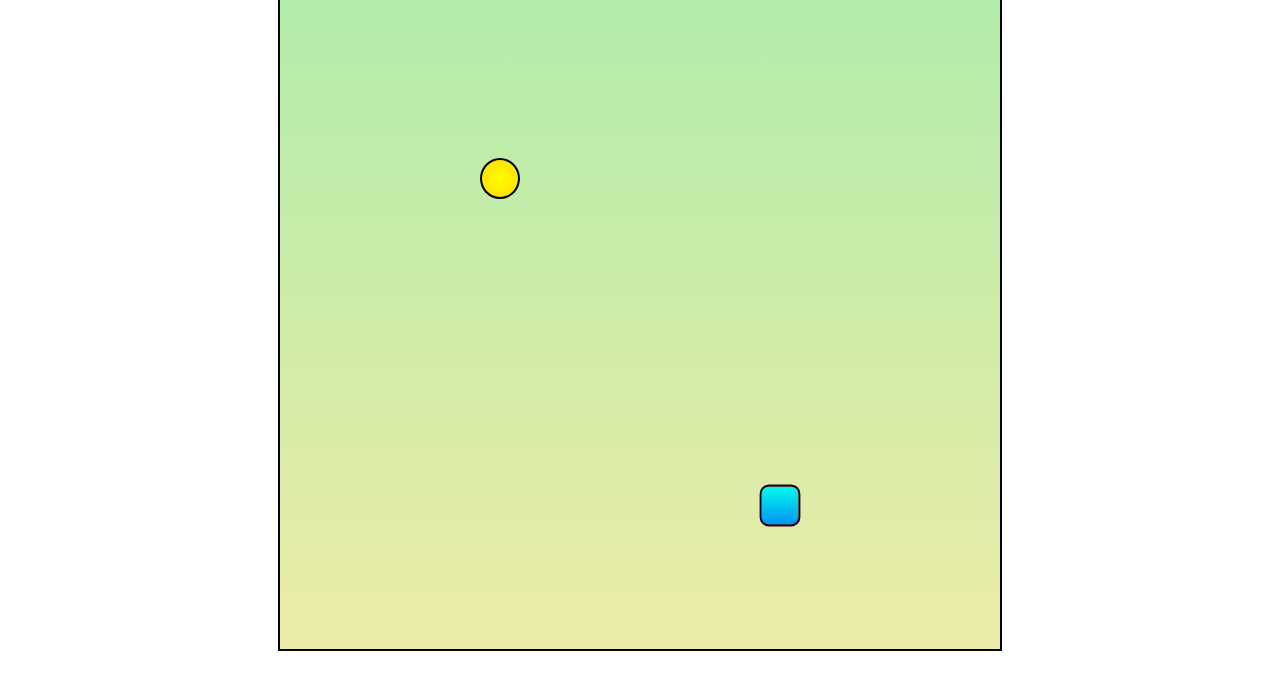
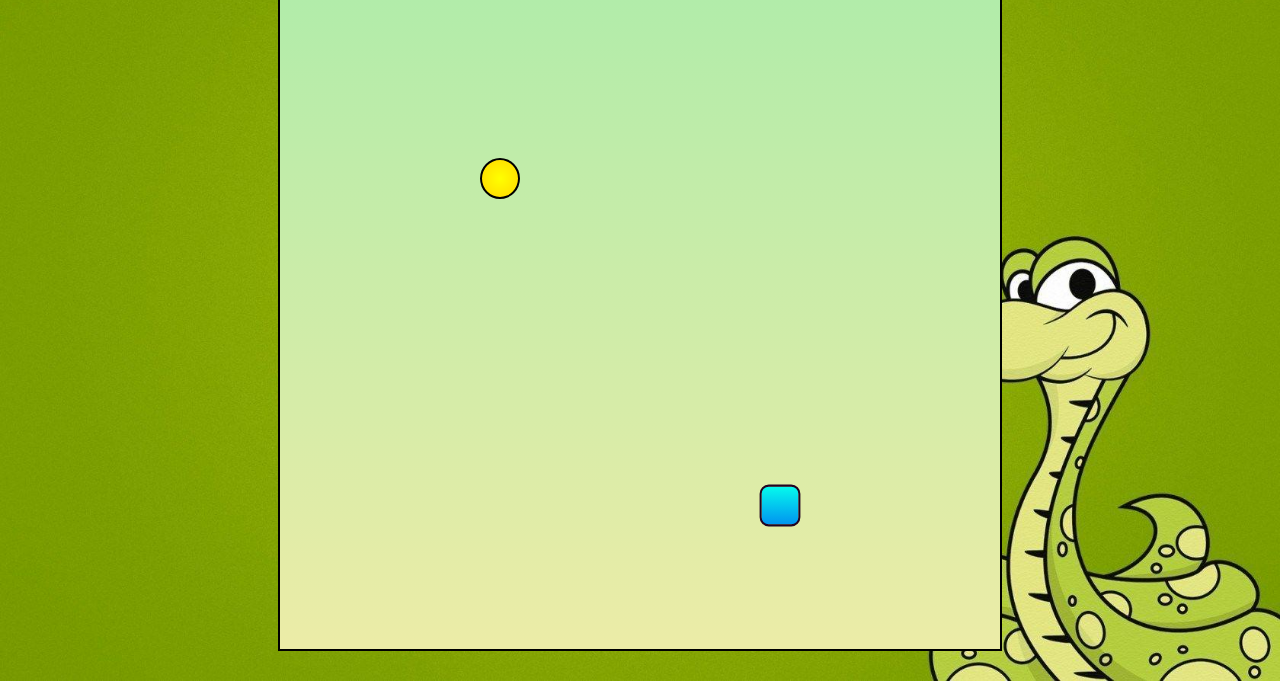
Before and after one commit to PixelPirate-Kartikey/Serpent-Quest, a plain HTML site: page index.html in a window 1280 px wide. Shown: the part 119-800 px from the top of the page. Drawn offline with Linux system fonts and the light colour scheme; a web font is replaced by a local one.

Commit message:
Update style.css

```diff
--- a/style.css
+++ b/style.css
@@ -5,7 +5,7 @@
 }
 
 .body{
-    background: url("../img/bg.jpg");
+    background: url("bg.jpg");
     min-height: 100vh;
     background-size: 100vw 100vh;
     background-repeat: no-repeat;
```
